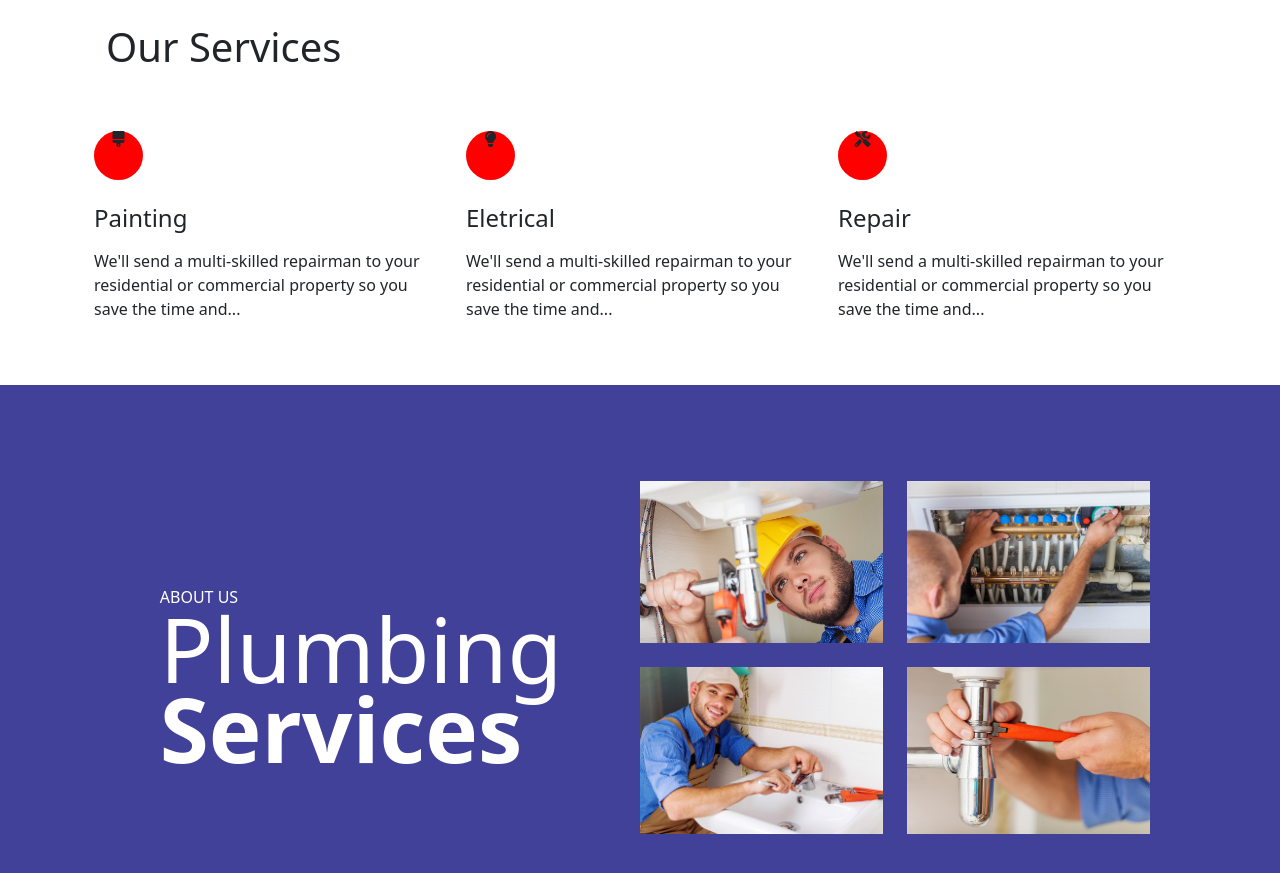
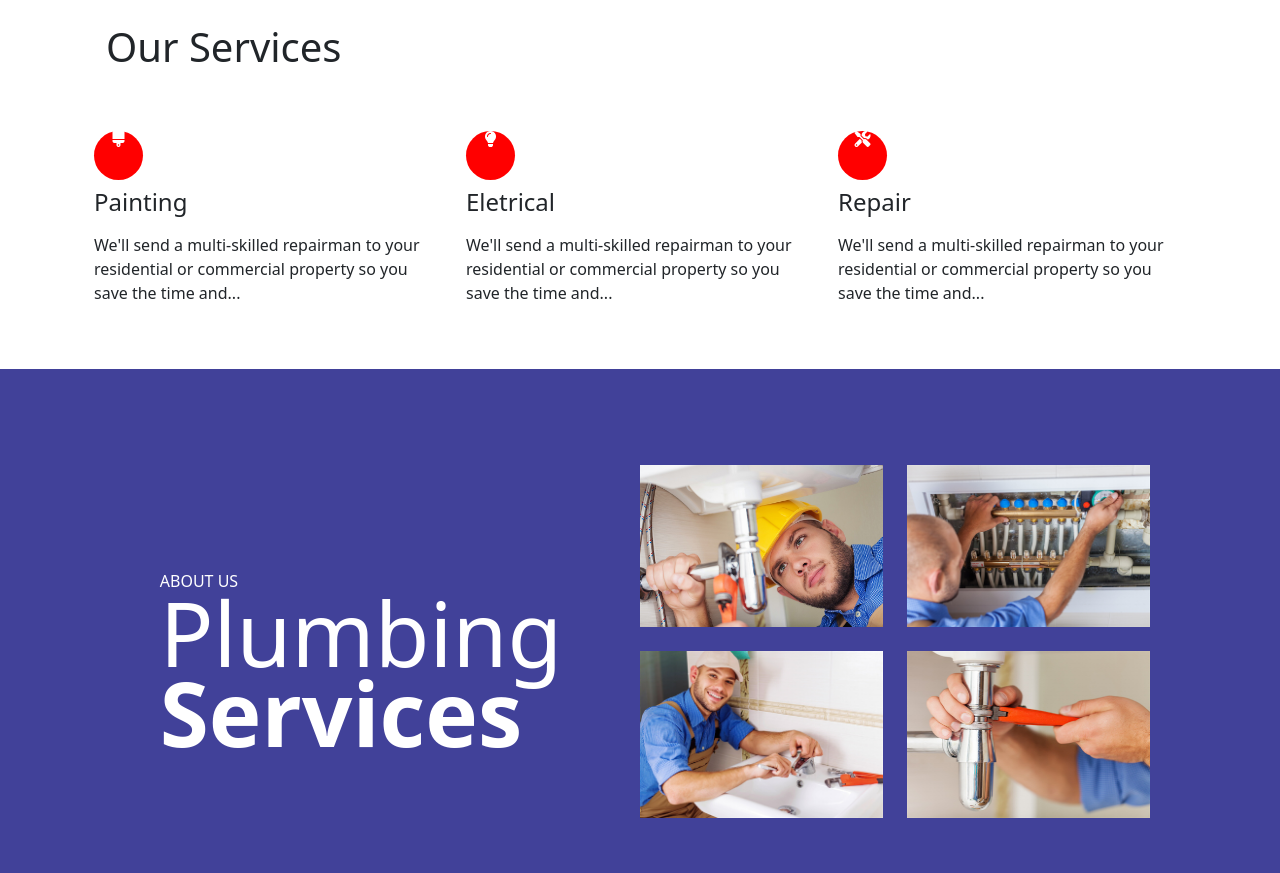
Before and after one commit to SamPizh/Nice-Page3, a plain HTML site: page index.html in a window 1280 px wide. Shown: the part 2560-3433 px from the top of the page. Drawn offline with nearby package versions, Linux system fonts and the light colour scheme.

Commit message:
Update index.html

```diff
--- a/index.html
+++ b/index.html
@@ -75,19 +75,19 @@
             <h1 class="pb-5 container "> Our Services</h1>
             <div class="row">
                 <div class="col-lg-4 mid container col-md-6">
-                    <div class="fas fa-brush log text-center  mb-3"> <i></i>
+                    <div class="fas fa-brush log text-center text-white"> <i></i>
                     </div>
                     <h4 class="text-capitalize py-2">Painting</h4>
                     <p class="">We'll send a multi-skilled repairman to your residential or commercial property so you save the time and...</p>
                 </div>
                 <div class="col-lg-4 mid container col-md-6">
-                    <div class="fas fa-lightbulb log text-center  mb-3"> <i></i>
+                    <div class="fas fa-lightbulb log text-center  text-white"> <i></i>
                     </div>
                     <h4 class="text-capitalize py-2">Eletrical</h4>
                     <p>We'll send a multi-skilled repairman to your residential or commercial property so you save the time and...</p>
                 </div>
                 <div class="col-lg-4  mid container col-md-6">
-                    <div class="fas fa-tools log text-center  mb-3"> <i></i>
+                    <div class="fas fa-tools log text-center  text-white"> <i></i>
                     </div>
                     <h4 class="text-capitalize py-2">Repair</h4>
                     <p>We'll send a multi-skilled repairman to your residential or commercial property so you save the time and...</p>
```
